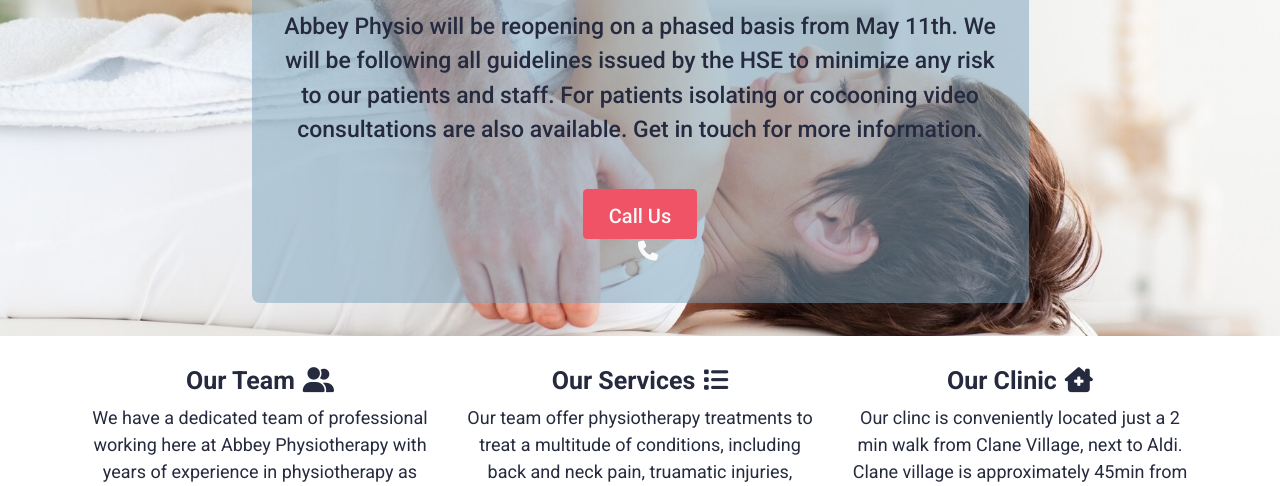
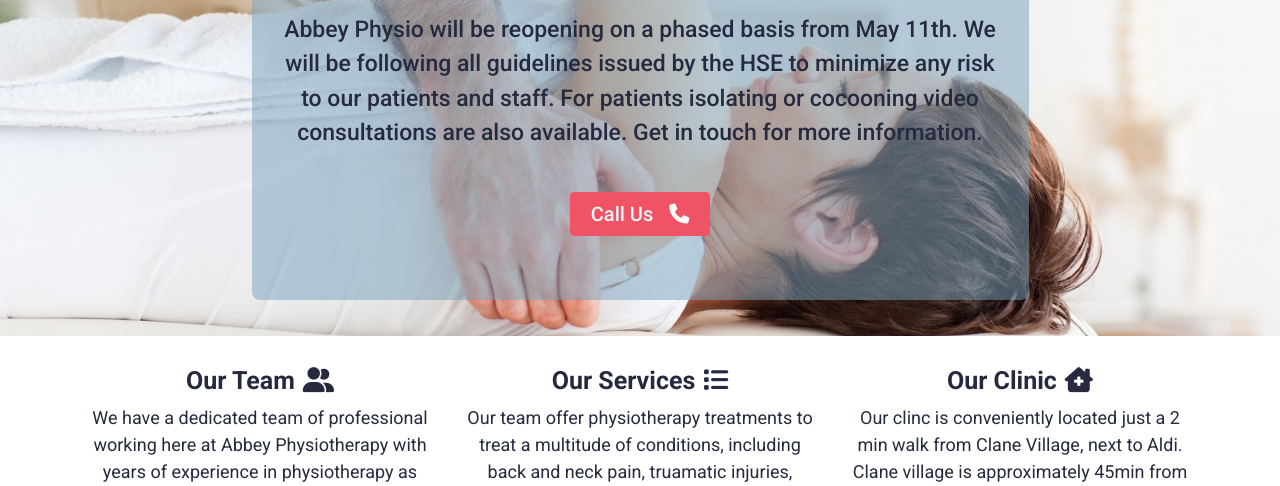
Before and after one commit to Code-Institute-Submissions/AbbeyPhysio_MS1, a plain HTML site: page index.html in a window 1280 px wide. Shown: the part 314-800 px from the top of the page. Drawn offline with nearby package versions, Linux system fonts and the light colour scheme.

Commit message:
Corrected issue with 'Call Us' Button in home page jumbotron

```diff
--- a/index.html
+++ b/index.html
@@ -72,7 +72,7 @@
                             <h1 class="largeheading">Covid-19 Update<i class="fas fa-people-arrows ml-3"></i></h1>
                             <hr class="jumbo-block-divider">
                             <p class="darktext mediumtext">Abbey Physio will be reopening on a phased basis from May 11th. We will be following all guidelines issued by the HSE to minimize any risk to our patients and staff. For patients isolating or cocooning video consultations are also available. Get in touch for more information.</p>
-                            <div class="btn btnwide pinkbackground"><a class="nav-link" href="contact.html">Call Us</a><i class="fas fa-phone ml-3"></i></div>
+                            <div class="btn btnwide pinkbackground"><a href="contact.html">Call Us<i class="fas fa-phone ml-3"></i></a></div>
                         </div>
                     </div>
                 </div>
```
